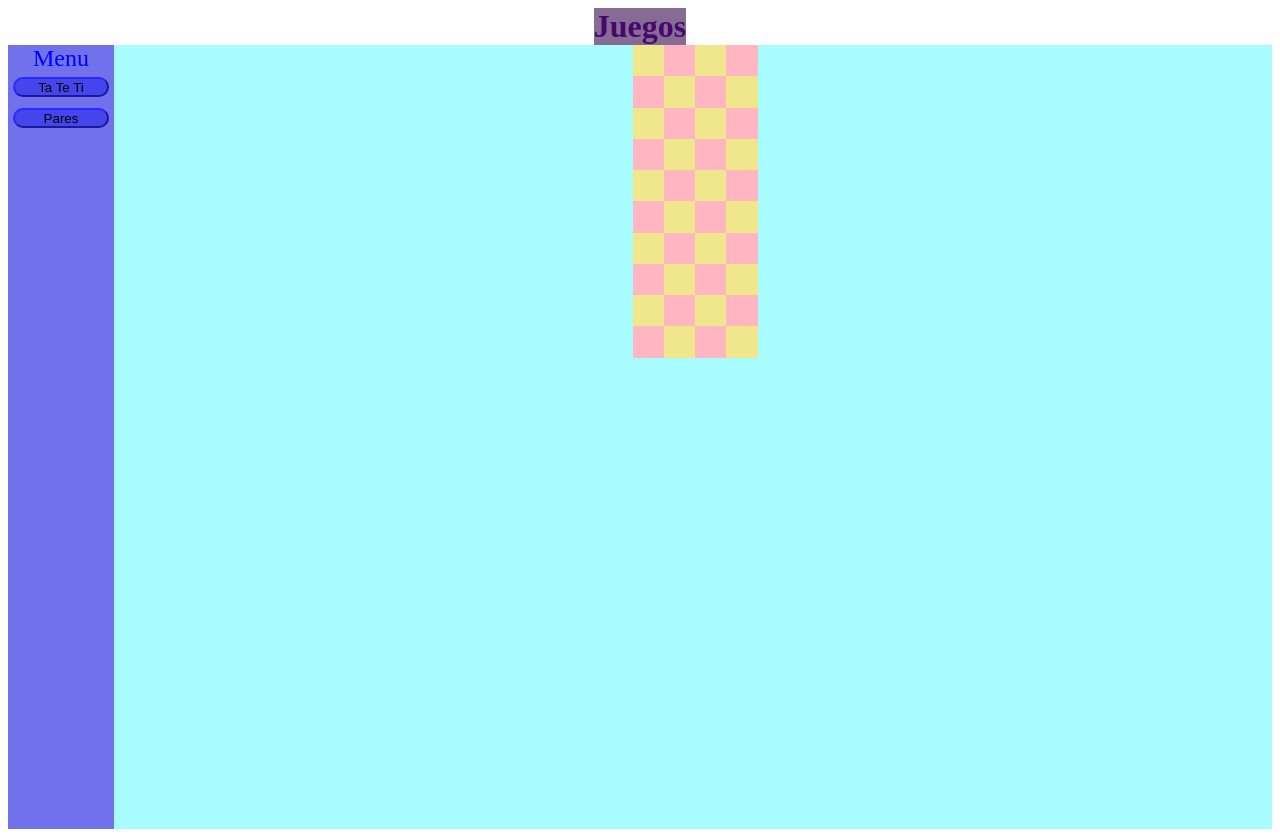
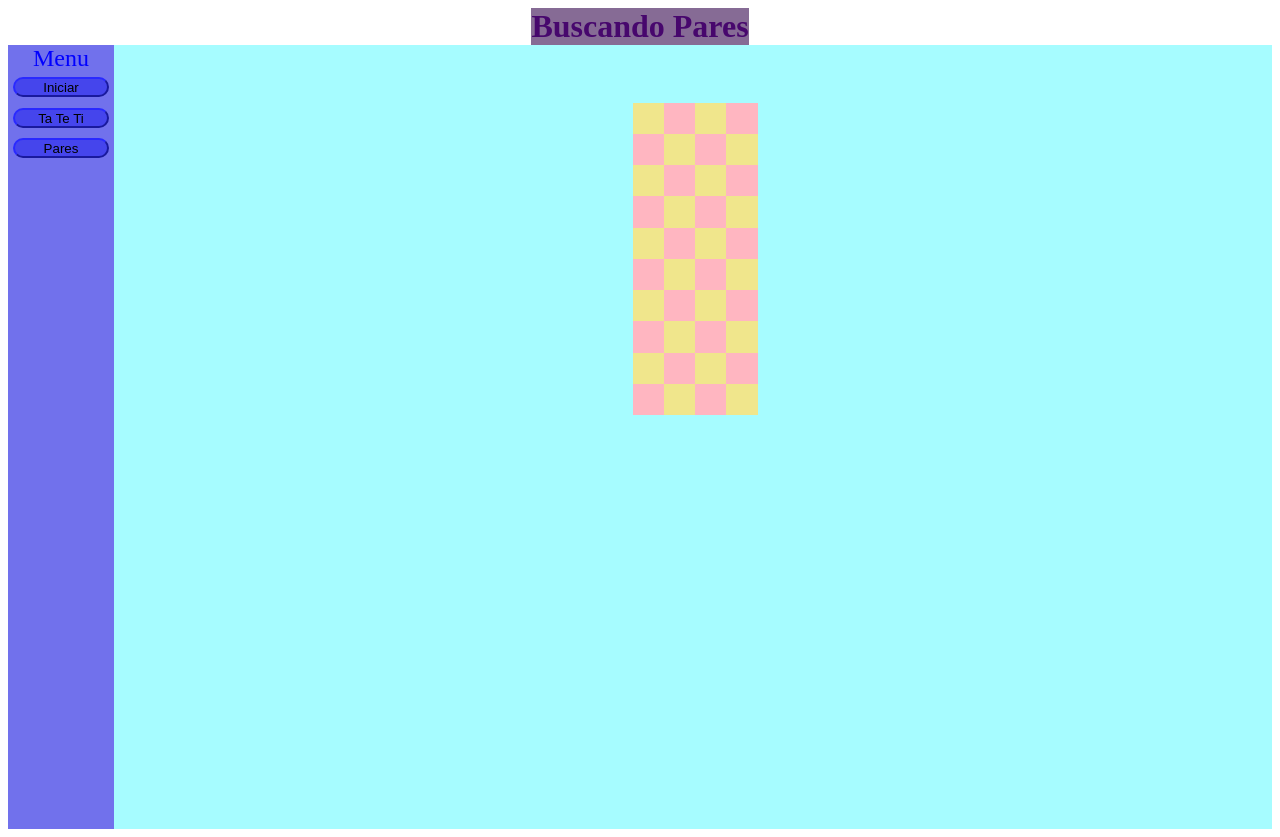
Before and after one commit to Krindos/juegos, a plain HTML site: page index.html in a window 1280 px wide. Both pictures are taken after a click on the button "Pares". Drawn offline with Linux system fonts and the light colour scheme.

Commit message:
agrego el boton iniciar

```diff
--- a/index.css
+++ b/index.css
@@ -41,6 +41,10 @@ button{
     background-color:   rgb(69, 69, 236);
 }
 
+#iniciar{
+    display:none;
+}
+
 #juego{
     display: flex;
     align-items: flex-start;
--- a/index.html
+++ b/index.html
@@ -6,11 +6,12 @@
     <title>Juegos</title>
 </head>
 <body>
-    <header>
+    <header id="encabezado">
         Juegos
     </header>
     <div id="container">
         <div id="menu">Menu
+            <button id="iniciar" name="btnIniciar" onclick="iniciar()">Iniciar</button>
             <button id="tateti" name="btnTateti" onclick="iniciarTateti()">Ta Te Ti</button>
             <button id="pares" name="btnPares" onclick="iniciarPares()">Pares</button>
         </div>
--- a/js/vista.js
+++ b/js/vista.js
@@ -5,11 +5,15 @@ tres alineadas, ya sea verticalmente, horizontalmente o en diagonal
 */
 
 function iniciarTateti(){
+    var titulo=document.getElementById("encabezado");
+    titulo.textContent="Ta-Te-Ti";
     borrarElementosPrevios();
     generarTablero(3,3);
 
 }
 function iniciarPares(){
+    var titulo=document.getElementById("encabezado");
+    titulo.textContent="Buscando Pares";
     borrarElementosPrevios();
     generarTablero(10,4);
 
@@ -31,8 +35,13 @@ function borrarElementosPrevios(){
 
 // Genera un tablero con las filas y columnas indicadas
 function generarTablero(filas,columnas){
+    //mustro el boton para inicira la partida
+    var btnIniciar=document.getElementById("iniciar");
+    btnIniciar.style.display="inherit";
 
+    //selecciono el area del contenedor del tablero
     var contenedor=document.getElementById("juego");
+    contenedor.style.paddingTop="5%";
 
     //genero el tablero que contendrá las casillas
     var tablero= document.createElement("div");
```
